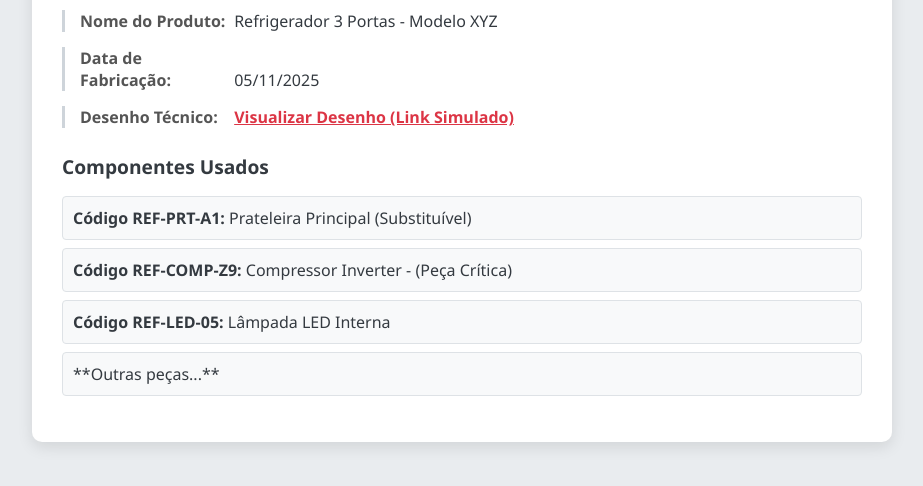
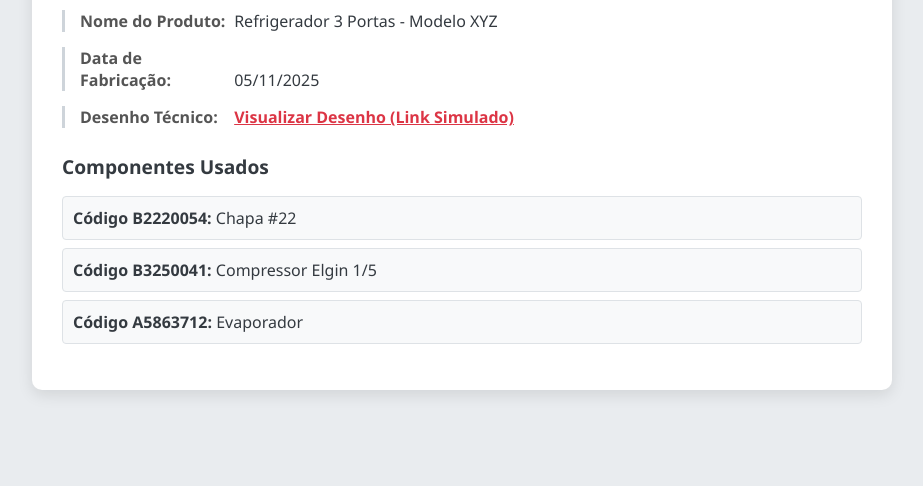
Before and after one commit to stroncio38/qrcode-produto, a plain HTML site: page pagina_destino.html in a window 1280 px wide. Shown: the part 166-652 px from the top of the page, without its empty margins (178-1101 px from the left). Drawn offline with Linux system fonts and the light colour scheme.

Commit message:
Update pagina_destino.html

```diff
--- a/pagina_destino.html
+++ b/pagina_destino.html
@@ -87,10 +87,9 @@
         <h2>Componentes Usados</h2>
         <div class="pecas">
             <ul>
-                <li><strong>Código REF-PRT-A1:</strong> Prateleira Principal (Substituível)</li>
-                <li><strong>Código REF-COMP-Z9:</strong> Compressor Inverter - (Peça Crítica)</li>
-                <li><strong>Código REF-LED-05:</strong> Lâmpada LED Interna</li>
-                <li>**Outras peças...**</li>
+                <li><strong>Código B2220054:</strong> Chapa #22</li>
+                <li><strong>Código B3250041:</strong> Compressor Elgin 1/5</li>
+                <li><strong>Código A5863712:</strong> Evaporador</li>
             </ul>
         </div>
     </div>
```
